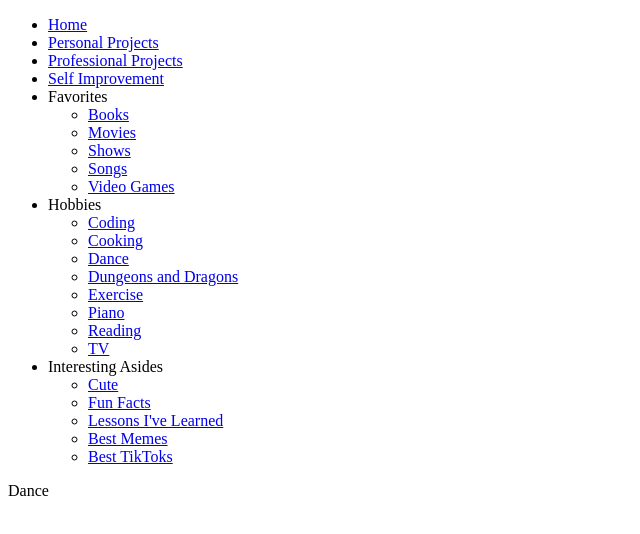
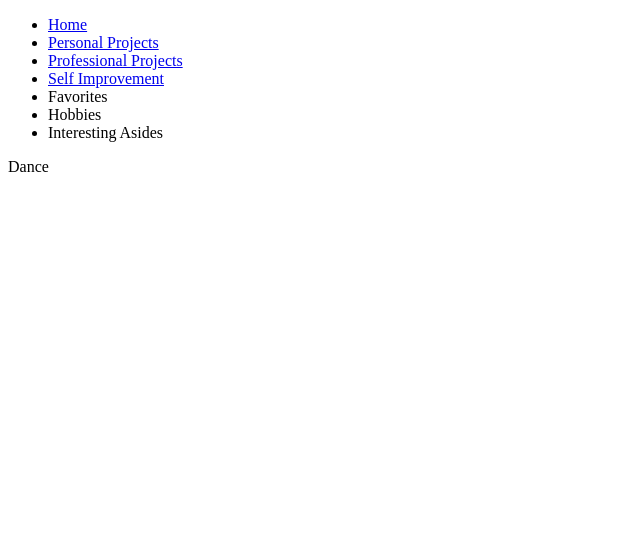
Before and after one commit to adidner/personal-site, a Next.js app: page /hobbies/dance in a window 1280 px wide. Shown: the top 534 px of the page, without its empty margins (0-640 px from the left). Built offline with nearby package versions, Linux system fonts and the light colour scheme.

Commit message:
hover links for navbar dropdown

```diff
--- a/src/components/Navbar.tsx
+++ b/src/components/Navbar.tsx
@@ -77,11 +77,15 @@ function DropDown(props: DropDownProps){
     const [isOpen, setIsOpen] = useState<boolean>(false);
 
     return (
-        <div>
-            <div>
+        <div
+            onMouseLeave={() => setIsOpen(false)}
+        >
+            <div
+                onMouseEnter={() => setIsOpen(true)}
+            >
                 {props.title}
             </div>
-
+            { isOpen &&
                 <ul>
                     {props.subLinks.map((current) => {
                         return (
@@ -92,6 +96,7 @@ function DropDown(props: DropDownProps){
                     })}
 
             </ul>
+            }
         </div>
     );
 }
```
Lines whose indentation alone changed are shown as unchanged.
